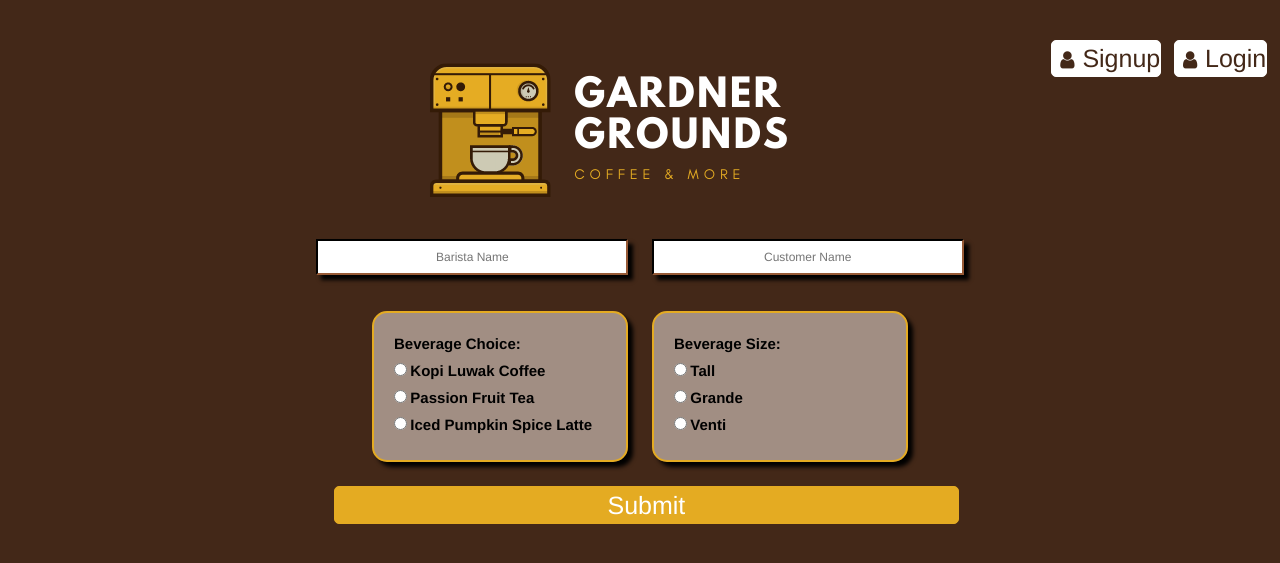
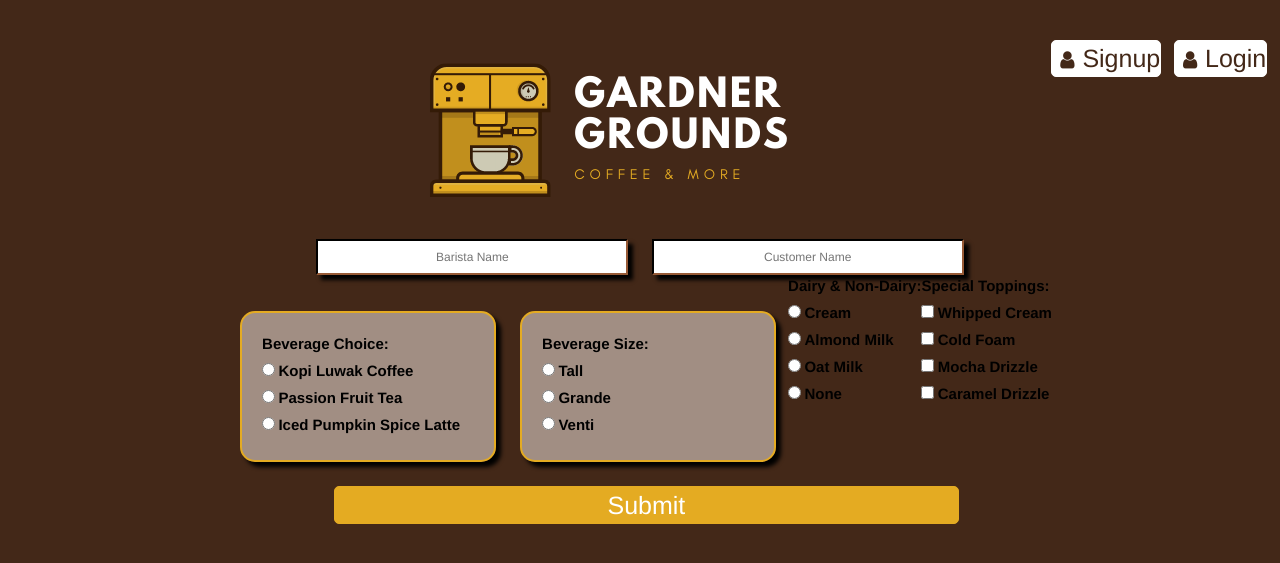
Before and after one commit to command-gab/Gardner-Grounds, a Node server app: page / in a window 1280 px wide. Shown: the top 563 px of the page. Run offline with Node 20, Linux system fonts and the light colour scheme; some libraries are stand-ins or nearby versions.

Commit message:
Update cashier.ejs

```diff
--- a/views/cashier.ejs
+++ b/views/cashier.ejs
@@ -52,11 +52,42 @@
                         <input type="radio" value="Venti" name="size" />
                         <label for="">Venti</label>
                     </div>
+
+                <div id="orderOptions" class="dairy">
+                    <label for=""><strong>Dairy & Non-Dairy: </strong></label>
+                    <br>
+                    <input type="radio" required value="Cream" name="dairy" />
+                    <label for="">Cream</label>
+                    <br>
+                    <input type="radio" required value="Almond Milk" name="dairy" />
+                    <label for="">Almond Milk</label>
+                    <br>
+                    <input type="radio" required value="Oat Milk" name="dairy" />
+                    <label for="">Oat Milk</label>
+                    <br>
+                    <input type="radio" required value="None" name="dairy" />
+                    <label for="">None</label>
+                </div>
+
+                <div id="orderOptions" class="toppings">
+                    <label for=""><strong>Special Toppings: </strong></label>
+                    <br>
+                    <input type="checkbox" value="Whipped Cream" name="toppings" />
+                    <label for="">Whipped Cream</label>
+                    <br>
+                    <input type="checkbox" value="Cold Foam" name="toppings" />
+                    <label for="">Cold Foam</label>
+                    <br>
+                    <input type="checkbox" value="Mocha Drizzle" name="toppings" />
+                    <label for="">Mocha Drizzle</label>
+                    <br>
+                    <input type="checkbox" value="Caramel Drizzle" name="toppings" />
+                    <label for="">Caramel Drizzle</label>
                 </section>
 
                 <section class="submitOrderSection">
                     <button class="submitOrder" type="submit">Submit</button>
-                </section>
+            </section>
             </form>
 
         <% if (locals.success) { %>
```
